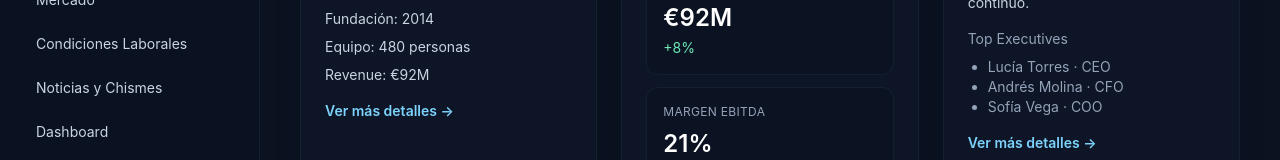
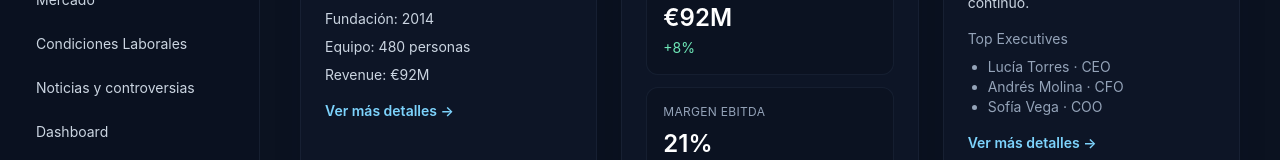
Before and after one commit to humbertoherreraq/JOBservatory, a Next.js app: page / in a window 1280 px wide. Shown: the part 338-498 px from the top of the page. Built offline with nearby package versions, Linux system fonts and the light colour scheme.

Commit message:
rename news section to Noticias y controversias

```diff
--- a/data/mock.ts
+++ b/data/mock.ts
@@ -31,7 +31,7 @@ export const sidebarItems = [
   { slug: "estrategia", label: "Estrategia" },
   { slug: "mercado", label: "Mercado" },
   { slug: "laboral", label: "Condiciones Laborales" },
-  { slug: "noticias", label: "Noticias y Chismes" }
+  { slug: "noticias", label: "Noticias y controversias" }
 ] as const;
 
 export const mockData = {
```
